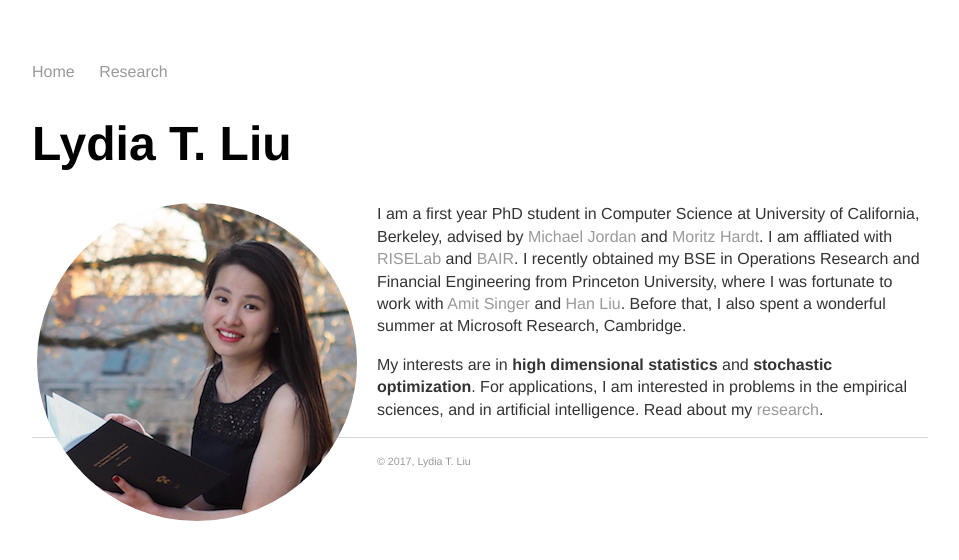
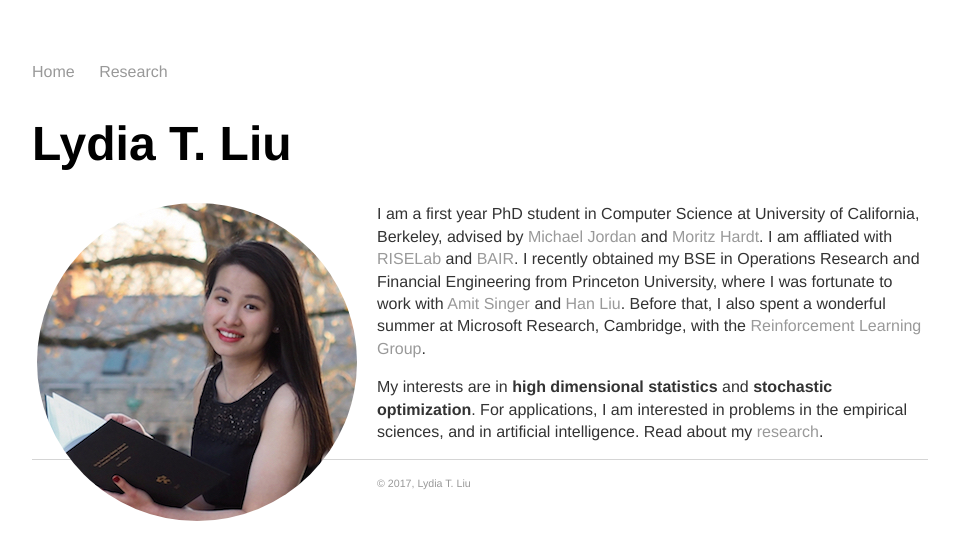
Before and after one commit to serenalwang/serenalwang.github.io, a Jekyll site: the page built from index.md, in a window 1280 px wide. Shown: the top 560 px of the page, without its empty margins (160-1119 px from the left). Built offline with Jekyll 4.4.1, drawn with Linux system fonts in a browser that asks for light colours.

Commit message:
Update index.md

```diff
--- a/index.md
+++ b/index.md
@@ -9,7 +9,7 @@
 <img src="img/web_prof.jpg" alt="Photo" class="leftside_image">
 
 I am a first year PhD student in Computer Science at University of California, Berkeley, advised by [Michael Jordan](https://people.eecs.berkeley.edu/~jordan/) and [Moritz Hardt](http://www.moritzhardt.com/). I am affliated with [RISELab](http://rise.cs.berkeley.edu/) and [BAIR](http://bair.berkeley.edu/).
-I recently obtained my BSE in Operations Research and Financial Engineering from Princeton University, where I was fortunate to work with [Amit Singer](https://web.math.princeton.edu/~amits/) and [Han Liu](https://www.princeton.edu/~hanliu/). Before that, I also spent a wonderful summer at Microsoft Research, Cambridge.
+I recently obtained my BSE in Operations Research and Financial Engineering from Princeton University, where I was fortunate to work with [Amit Singer](https://web.math.princeton.edu/~amits/) and [Han Liu](https://www.princeton.edu/~hanliu/). Before that, I also spent a wonderful summer at Microsoft Research, Cambridge, with the [Reinforcement Learning Group](https://www.microsoft.com/en-us/research/group/reinforcement-learning-group/).
 
 
 My interests are in __high dimensional statistics__ and __stochastic optimization__. For applications,
```
